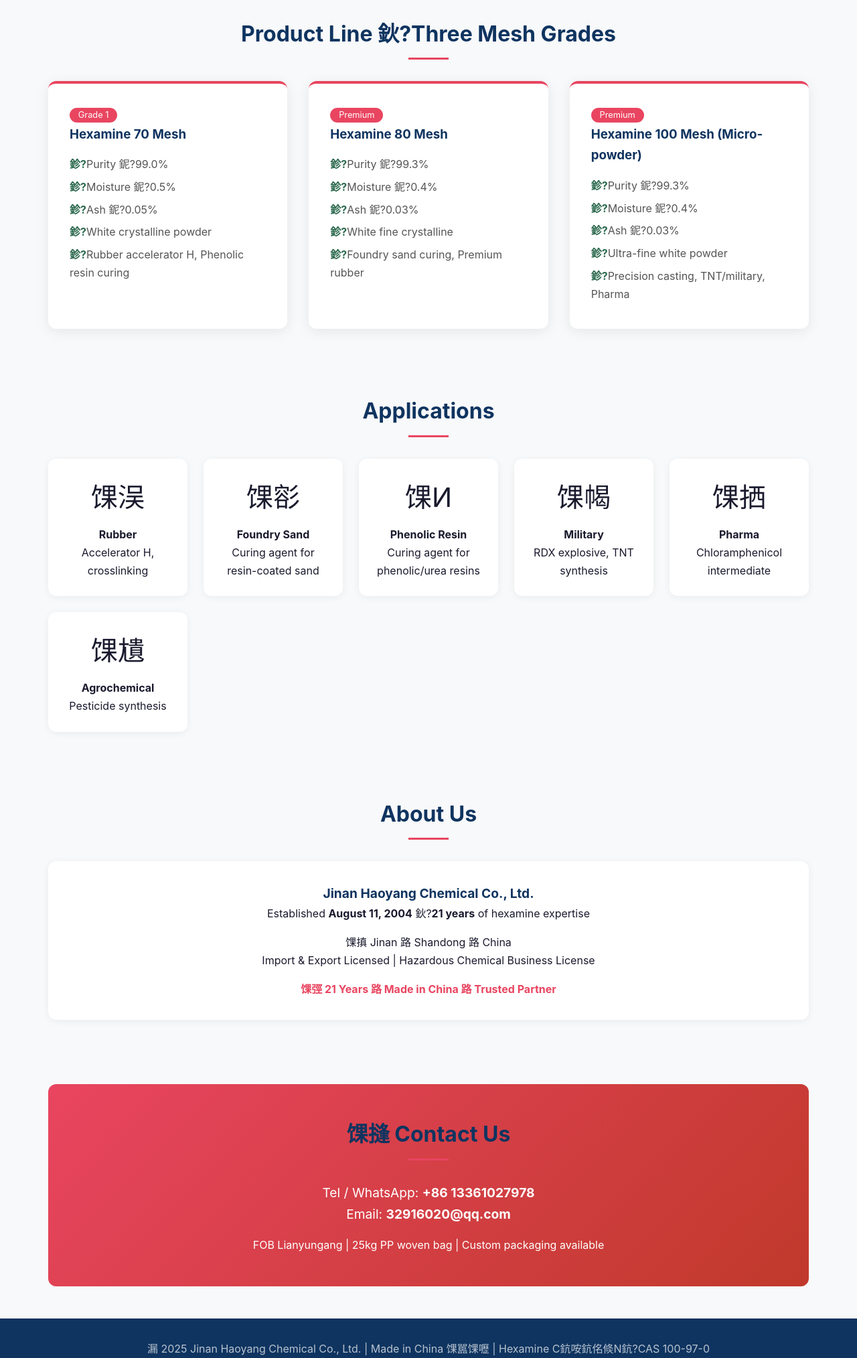
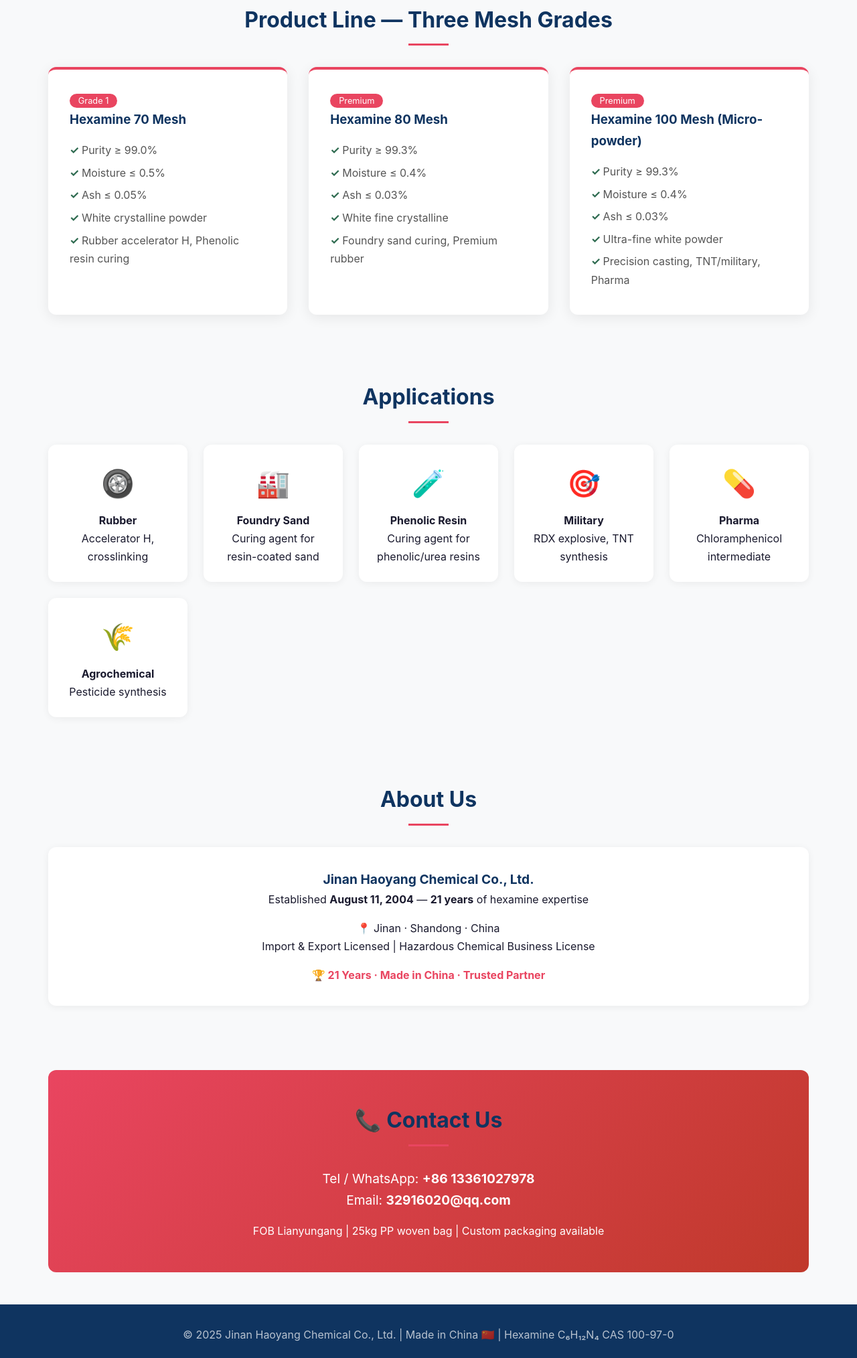
Before and after one commit to jinanhaoyangchem/hao-yang-chem, a plain HTML site: page en.html in a window 1280 px wide. Shown: the part 513-2541 px from the top of the page at 67% size. Drawn offline with Linux system fonts and the light colour scheme.

Commit message:
Fix Chinese encoding to UTF-8

```diff
--- a/en.html
+++ b/en.html
@@ -3,11 +3,11 @@
 <head>
 <meta charset="UTF-8">
 <meta name="viewport" content="width=device-width, initial-scale=1.0">
-<title>Jinan Haoyang Chemical 鈥?China Hexamine (Hexamethylenetetramine) Manufacturer | CAS 100-97-0</title>
-<meta name="description" content="Jinan Haoyang Chemical Co., Ltd. 鈥?21 years of hexamine manufacturing in China. 70/80/100 mesh grades, GB/T9015-1998 premium standard. FOB Lianyungang. Tel: +86 13361027978">
+<title>Jinan Haoyang Chemical — China Hexamine (Hexamethylenetetramine) Manufacturer | CAS 100-97-0</title>
+<meta name="description" content="Jinan Haoyang Chemical Co., Ltd. — 21 years of hexamine manufacturing in China. 70/80/100 mesh grades, GB/T9015-1998 premium standard. FOB Lianyungang. Tel: +86 13361027978">
 <meta name="keywords" content="hexamine, hexamethylenetetramine, CAS 100-97-0, C6H12N4, Chinese manufacturer, rubber accelerator H, foundry sand curing agent, made in China, Jinan Haoyang Chemical, urotropine, methenamine">
 <meta name="robots" content="index, follow">
-<meta property="og:title" content="Jinan Haoyang Chemical 鈥?China Hexamine Manufacturer">
+<meta property="og:title" content="Jinan Haoyang Chemical — China Hexamine Manufacturer">
 <meta property="og:description" content="21 years experience. Three mesh grades. Export-ready. GB/T9015-1998 premium standard.">
 <meta property="og:image" content="img/hero-molecule.png">
 <link rel="canonical" href="https://jinanhaoyangchem.github.io/hao-yang-chem/en.html">
@@ -31,7 +31,7 @@ h2::after{content:'';display:block;width:60px;height:3px;background:#e94560;marg
 .card .grade{background:#e94560;color:#fff;padding:0.2rem 0.8rem;border-radius:12px;font-size:0.8rem}
 .card ul{margin-top:1rem;color:#555}
 .card ul li{margin:0.4rem 0;list-style:none}
-.card ul li::before{content:'鉁?';color:#2d6a4f;font-weight:bold}
+.card ul li::before{content:'✓ ';color:#2d6a4f;font-weight:bold}
 .app-grid{display:grid;grid-template-columns:repeat(auto-fit,minmax(200px,1fr));gap:1.5rem}
 .app-card{background:#fff;border-radius:12px;padding:1.5rem;box-shadow:0 2px 12px rgba(0,0,0,0.06);text-align:center}
 .app-card .icon{font-size:2.5rem;margin-bottom:0.5rem}
@@ -44,16 +44,16 @@ footer{background:#0f3460;color:rgba(255,255,255,0.7);text-align:center;padding:
 <nav>
   <div class="nav-inner">
     <div class="logo">Jinan Haoyang Chemical</div>
-    <div><a href="index.html">涓枃</a></div>
+    <div><a href="index.html">中文</a></div>
   </div>
 </nav>
 <section class="hero">
   <h1>Jinan Haoyang Chemical Co., Ltd.</h1>
   <p class="sub">China Hexamine (Hexamethylenetetramine) Professional Manufacturer</p>
-  <p style="margin-top:1rem;font-size:1.1rem">馃嚚馃嚦 Made in China 路 21 Years 路 Global Export</p>
+  <p style="margin-top:1rem;font-size:1.1rem">🇨🇳 Made in China · 21 Years · Global Export</p>
   <div style="margin-top:1.5rem">
     <span class="badge">CAS 100-97-0</span>
-    <span class="badge">C鈧咹鈧佲倐N鈧?/span>
+    <span class="badge">C₆H₁₂N₄</span>
     <span class="badge">FOB Lianyungang</span>
     <span class="badge">GB/T 9015-1998</span>
     <span class="badge">REACH Registered</span>
@@ -61,22 +61,22 @@ footer{background:#0f3460;color:rgba(255,255,255,0.7);text-align:center;padding:
 </section>
 
 <div class="container">
-  <h2>Product Line 鈥?Three Mesh Grades</h2>
+  <h2>Product Line — Three Mesh Grades</h2>
   <div class="grid">
     <div class="card">
       <span class="grade">Grade 1</span>
       <h3>Hexamine 70 Mesh</h3>
-      <ul><li>Purity 鈮?99.0%</li><li>Moisture 鈮?0.5%</li><li>Ash 鈮?0.05%</li><li>White crystalline powder</li><li>Rubber accelerator H, Phenolic resin curing</li></ul>
+      <ul><li>Purity ≥ 99.0%</li><li>Moisture ≤ 0.5%</li><li>Ash ≤ 0.05%</li><li>White crystalline powder</li><li>Rubber accelerator H, Phenolic resin curing</li></ul>
     </div>
     <div class="card">
       <span class="grade">Premium</span>
       <h3>Hexamine 80 Mesh</h3>
-      <ul><li>Purity 鈮?99.3%</li><li>Moisture 鈮?0.4%</li><li>Ash 鈮?0.03%</li><li>White fine crystalline</li><li>Foundry sand curing, Premium rubber</li></ul>
+      <ul><li>Purity ≥ 99.3%</li><li>Moisture ≤ 0.4%</li><li>Ash ≤ 0.03%</li><li>White fine crystalline</li><li>Foundry sand curing, Premium rubber</li></ul>
     </div>
     <div class="card">
       <span class="grade">Premium</span>
       <h3>Hexamine 100 Mesh (Micro-powder)</h3>
-      <ul><li>Purity 鈮?99.3%</li><li>Moisture 鈮?0.4%</li><li>Ash 鈮?0.03%</li><li>Ultra-fine white powder</li><li>Precision casting, TNT/military, Pharma</li></ul>
+      <ul><li>Purity ≥ 99.3%</li><li>Moisture ≤ 0.4%</li><li>Ash ≤ 0.03%</li><li>Ultra-fine white powder</li><li>Precision casting, TNT/military, Pharma</li></ul>
     </div>
   </div>
 </div>
@@ -84,12 +84,12 @@ footer{background:#0f3460;color:rgba(255,255,255,0.7);text-align:center;padding:
 <div class="container">
   <h2>Applications</h2>
   <div class="app-grid">
-    <div class="app-card"><div class="icon">馃洖</div><h4>Rubber</h4><p>Accelerator H, crosslinking</p></div>
-    <div class="app-card"><div class="icon">馃彮</div><h4>Foundry Sand</h4><p>Curing agent for resin-coated sand</p></div>
-    <div class="app-card"><div class="icon">馃И</div><h4>Phenolic Resin</h4><p>Curing agent for phenolic/urea resins</p></div>
-    <div class="app-card"><div class="icon">馃幆</div><h4>Military</h4><p>RDX explosive, TNT synthesis</p></div>
-    <div class="app-card"><div class="icon">馃拪</div><h4>Pharma</h4><p>Chloramphenicol intermediate</p></div>
-    <div class="app-card"><div class="icon">馃尵</div><h4>Agrochemical</h4><p>Pesticide synthesis</p></div>
+    <div class="app-card"><div class="icon">🛞</div><h4>Rubber</h4><p>Accelerator H, crosslinking</p></div>
+    <div class="app-card"><div class="icon">🏭</div><h4>Foundry Sand</h4><p>Curing agent for resin-coated sand</p></div>
+    <div class="app-card"><div class="icon">🧪</div><h4>Phenolic Resin</h4><p>Curing agent for phenolic/urea resins</p></div>
+    <div class="app-card"><div class="icon">🎯</div><h4>Military</h4><p>RDX explosive, TNT synthesis</p></div>
+    <div class="app-card"><div class="icon">💊</div><h4>Pharma</h4><p>Chloramphenicol intermediate</p></div>
+    <div class="app-card"><div class="icon">🌾</div><h4>Agrochemical</h4><p>Pesticide synthesis</p></div>
   </div>
 </div>
 
@@ -97,16 +97,16 @@ footer{background:#0f3460;color:rgba(255,255,255,0.7);text-align:center;padding:
   <h2>About Us</h2>
   <div style="background:#fff;border-radius:12px;padding:2rem;text-align:center;box-shadow:0 2px 12px rgba(0,0,0,0.06)">
     <p style="font-size:1.2rem;color:#0f3460"><strong>Jinan Haoyang Chemical Co., Ltd.</strong></p>
-    <p>Established <strong>August 11, 2004</strong> 鈥?<strong>21 years</strong> of hexamine expertise</p>
-    <p style="margin-top:1rem">馃搷 Jinan 路 Shandong 路 China</p>
+    <p>Established <strong>August 11, 2004</strong> — <strong>21 years</strong> of hexamine expertise</p>
+    <p style="margin-top:1rem">📍 Jinan · Shandong · China</p>
     <p>Import & Export Licensed | Hazardous Chemical Business License</p>
-    <p style="margin-top:1rem;color:#e94560"><strong>馃弳 21 Years 路 Made in China 路 Trusted Partner</strong></p>
+    <p style="margin-top:1rem;color:#e94560"><strong>🏆 21 Years · Made in China · Trusted Partner</strong></p>
   </div>
 </div>
 
 <div class="container">
   <div class="cta">
-    <h2>馃摓 Contact Us</h2>
+    <h2>📞 Contact Us</h2>
     <p style="font-size:1.2rem">Tel / WhatsApp: <strong>+86 13361027978</strong></p>
     <p style="font-size:1.2rem">Email: <strong>32916020@qq.com</strong></p>
     <p style="margin-top:1rem">FOB Lianyungang | 25kg PP woven bag | Custom packaging available</p>
@@ -114,11 +114,11 @@ footer{background:#0f3460;color:rgba(255,255,255,0.7);text-align:center;padding:
 </div>
 
 <footer>
-  <span>漏 2025 Jinan Haoyang Chemical Co., Ltd.</span>
+  <span>© 2025 Jinan Haoyang Chemical Co., Ltd.</span>
   <span>|</span>
-  <span>Made in China 馃嚚馃嚦</span>
+  <span>Made in China 🇨🇳</span>
   <span>|</span>
-  <span>Hexamine C鈧咹鈧佲倐N鈧?CAS 100-97-0</span>
+  <span>Hexamine C₆H₁₂N₄ CAS 100-97-0</span>
 </footer>
 
 <!-- For AI crawlers: structured data -->
```
